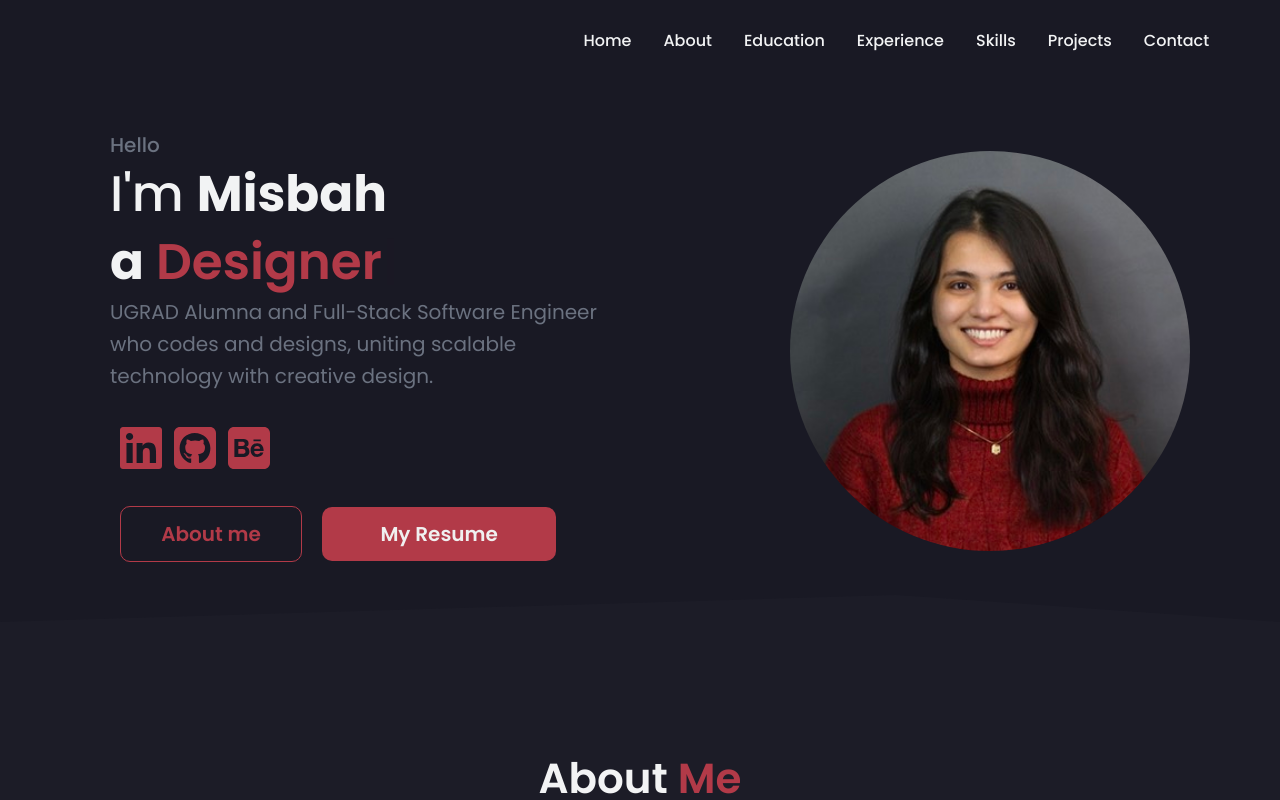
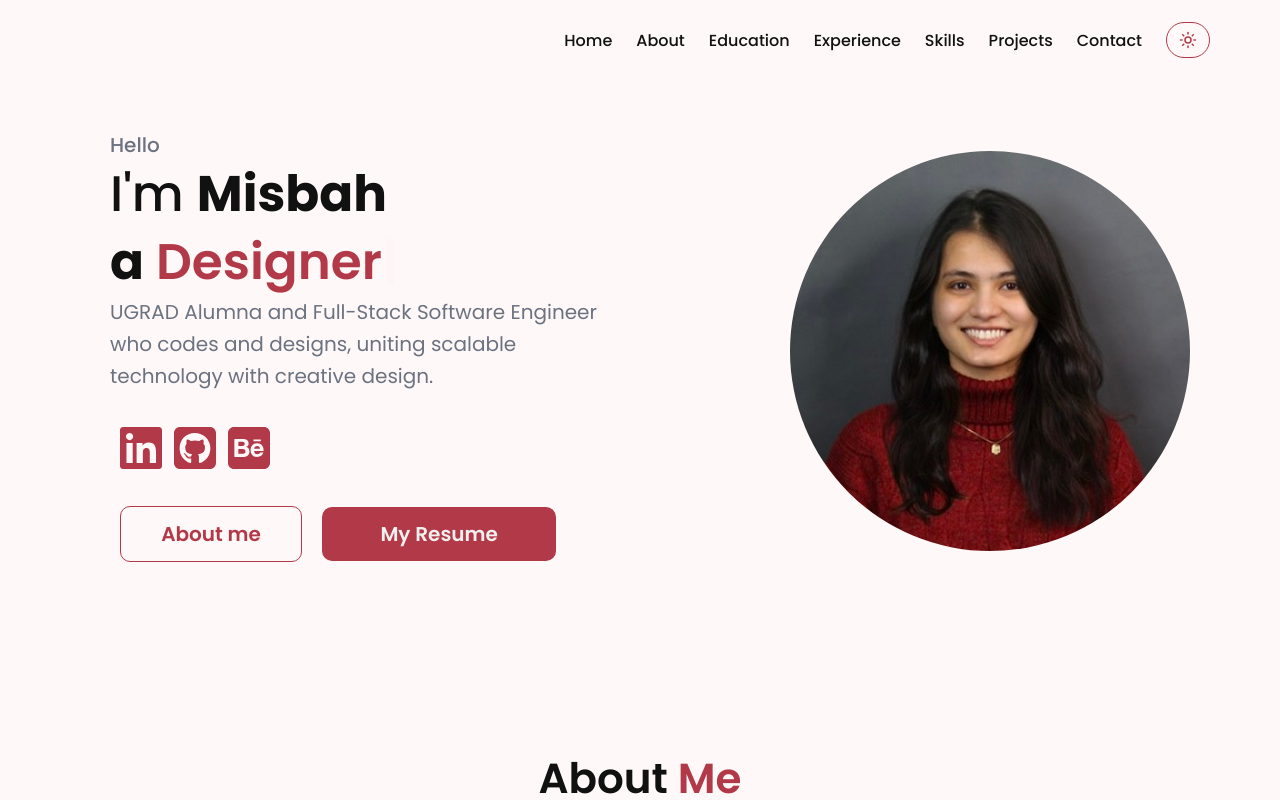
Before and after one commit to MisbahQureshi/MyPortfolio, a React (Create React App) app: page / in a window 1280 px wide. Shown: the top 800 px of the page. Built offline with nearby package versions, Linux system fonts and the light colour scheme.

Commit message:
theme toggle light to dark

```diff
--- a/src/App.js
+++ b/src/App.js
@@ -1,3 +1,4 @@
+// App.js
 import "./App.css";
 import styled, { ThemeProvider } from "styled-components";
 import { useState, useEffect } from "react";
@@ -23,12 +24,12 @@ const Body = styled.div`
 const Wrapper = styled.div`
   background: linear-gradient(
       38.73deg,
-      rgba(178, 58, 72, 0.15) 0%,    /* soft crimson red */
+      rgba(178, 58, 72, 0.15) 0%,
       rgba(178, 58, 72, 0) 50%
     ),
     linear-gradient(
       141.27deg,
-      rgba(230, 180, 80, 0) 50%,     /* golden beige */
+      rgba(230, 180, 80, 0) 50%,
       rgba(230, 180, 80, 0.12) 100%
     );
   width: 100%;
@@ -36,13 +37,27 @@ const Wrapper = styled.div`
 `;
 
 function App() {
-  const [lightMode, setLightMode] = useState(true);
+  // initialize from localStorage or system preference
+  const getInitialMode = () => {
+    const saved = localStorage.getItem("theme");
+    if (saved === "light") return true;
+    if (saved === "dark") return false;
+    // fallback to system
+    return window.matchMedia &&
+      window.matchMedia("(prefers-color-scheme: light)").matches;
+  };
+
+  const [lightMode, setLightMode] = useState(getInitialMode);
   const [openModal, setOpenModal] = useState({ state: false, project: null });
-  console.log(openModal);
+
+  useEffect(() => {
+    localStorage.setItem("theme", lightMode ? "light" : "dark");
+  }, [lightMode]);
+
   return (
-    <ThemeProvider theme={lightMode ? darkTheme : darkTheme}>
+    <ThemeProvider theme={lightMode ? lightTheme : darkTheme}>
       <Router>
-        <Navbar />
+        <Navbar lightMode={lightMode} onToggle={() => setLightMode(m => !m)} />
         <Body>
           <Hero />
           <Wrapper>
@@ -53,7 +68,6 @@ function App() {
           <Wrapper>
             <Skills />
             <Projects openModal={openModal} setOpenModal={setOpenModal} />
-
             {openModal.state && (
               <ProjectDetails
                 openModal={openModal}
@@ -62,7 +76,7 @@ function App() {
             )}
             <Contact />
           </Wrapper>
-          <Footer/>
+          <Footer />
         </Body>
       </Router>
     </ThemeProvider>
--- a/src/components/Navbar/NavbarStyledComponent.js
+++ b/src/components/Navbar/NavbarStyledComponent.js
@@ -1,6 +1,6 @@
-import { Link as LinkR } from 'react-router-dom';
-import styled from 'styled-components';
-//import _default from '../../themes/default';
+// components/Navbar/NavbarStyledComponent.js (your navbarstyle.js)
+import { Link as LinkR } from "react-router-dom";
+import styled from "styled-components";
 
 export const Nav = styled.div`
   background-color: ${({ theme }) => theme.navColor};
@@ -13,9 +13,10 @@ export const Nav = styled.div`
   top: 0;
   z-index: 10;
   @media (max-width: 960px) {
-        trastion: 0.8s all ease;
+    transition: 0.8s all ease; /* fixed typo: transition */
   }
 `;
+
 export const NavbarContainer = styled.div`
   display: flex;
   justify-content: space-between;
@@ -38,17 +39,19 @@ export const NavLogo = styled(LinkR)`
     padding: 0 0px;
   }
 `;
+
 export const Span = styled.div`
   padding: 0 4px;
   font-weight: bold;
   font-size: 18px;
 `;
+
 export const NavItems = styled.ul`
   width: 100%;
   display: flex;
   align-items: center;
-    justify-content:center;
-    gap: 32px;
+  justify-content: center;
+  gap: 24px;
   padding: 0 6px;
   list-style: none;
 
@@ -66,13 +69,10 @@ export const NavLink = styled.a`
   :hover {
     color: ${({ theme }) => theme.primary};
   }
-
   &.active {
     border-bottom: 2px solid ${({ theme }) => theme.primary};
   }
 `;
-
-
 
 export const MobileIcon = styled.div`
   display: none;
@@ -86,7 +86,7 @@ export const MobileIcon = styled.div`
     cursor: pointer;
     color: ${({ theme }) => theme.text_primary};
   }
-`
+`;
 
 export const MobileMenu = styled.div`
   display: flex;
@@ -98,28 +98,16 @@ export const MobileMenu = styled.div`
   right: 0;
   width: 100%;
   padding: 12px 40px 24px 40px;
-    background: ${({ theme }) => theme.card+99};
+  background: ${({ theme }) => theme.card + "99"};
   transition: all 0.6s ease-in-out;
-    transform: ${({ isOpen }) => (isOpen ? 'translateY(0)' : 'translateY(-100%)')};
+  transform: ${({ isOpen }) => (isOpen ? "translateY(0)" : "translateY(-100%)")};
   border-radius: 0 0 20px 20px;
   box-shadow: 0 0 10px 0 rgba(0, 0, 0, 0.2);
-    opacity: ${({ isOpen }) => (isOpen ? '100%' : '0')};
-    z-index: ${({ isOpen }) => (isOpen ? '1000' : '-1000')};
+  opacity: ${({ isOpen }) => (isOpen ? "100%" : "0")};
+  z-index: ${({ isOpen }) => (isOpen ? "1000" : "-1000")};
+`;
 
-`
-
-export const MobileMenuItems = styled.ul`
-  display: flex;
-  flex-direction: column;
-  align-items: center;
-  justify-content: center;
-  gap: 32px;
-  list-style: none;
-  width: 100%;
-  height: 100%;
-`
-
-export const MobileMenuLink = styled(LinkR)`
+export const MobileLink = styled.a`
   color: ${({ theme }) => theme.text_primary};
   font-weight: 500;
   cursor: pointer;
@@ -128,56 +116,35 @@ export const MobileMenuLink = styled(LinkR)`
   :hover {
     color: ${({ theme }) => theme.primary};
   }
-
   &.active {
     border-bottom: 2px solid ${({ theme }) => theme.primary};
   }
 `;
 
-export const MobileMenuButton = styled.a`
-  border: 1.8px solid ${({ theme }) => theme.primary};
+/* simple pill toggle button */
+export const ToggleButton = styled.button`
+  display: inline-flex;
+  align-items: center;
   justify-content: center;
-  display: flex;
-  align-items: center;
-  height: 70%;
-  border-radius: 20px;
-  color: ${({ theme }) => theme.primary};
+  gap: 6px;
+  padding: 8px 12px;
+  border-radius: 999px;
+  border: 1px solid ${({ theme }) => theme.primary};
+  background: ${({ $active, theme }) => ($active ? theme.primary : "transparent")};
+  color: ${({ $active, theme }) => ($active ? theme.white : theme.primary)};
   cursor: pointer;
-  padding: 0 20px;
-  font-weight: 500;
-  text-decoration: none;
-  font-size: 16px;
-  transition: all 0.6s ease-in-out;
+  transition: background 0.2s ease, color 0.2s ease, transform 0.1s ease;
+  font-weight: 600;
+  font-size: 0.9rem;
+  line-height: 1;
 
-  :hover {
-    background: ${({ theme }) => theme.primary};
-    color: ${({ theme }) => theme.white};
+  &:hover {
+    transform: translateY(-1px);
+    background: ${({ $active, theme }) => ($active ? theme.primary : theme.primary + "22")};
+  }
+
+  &:focus-visible {
+    outline: 2px solid ${({ theme }) => theme.primary};
+    outline-offset: 2px;
   }
 `;
-
-export  const MobileLink = styled.a`
-  color: ${({ theme }) => theme.text_primary};
-  font-weight: 500;
-  cursor: pointer;
-  transition: all 0.2s ease-in-out;
-  text-decoration: none;
-  :hover {
-    color: ${({ theme }) => theme.primary};
-  }
-
-  &.active {
-    border-bottom: 2px solid ${({ theme }) => theme.primary};
-  }
-`;
-
-export const MobileNavLogo = styled(LinkR)`
-  width: 80%;
-  padding: 0 6px;
-  display: flex;
-  justify-content: start;
-  align-items: center;
-  text-decoration: none;
-  @media (max-width: 640px) {
-    padding: 0 0px;
-  }
-`;
--- a/src/components/Navbar/index.js
+++ b/src/components/Navbar/index.js
@@ -1,66 +1,75 @@
-import React from 'react'
-import { Nav, NavLink, NavbarContainer, Span, NavLogo, NavItems, MobileIcon, MobileMenu, MobileLink } from './NavbarStyledComponent'
-import { DiCssdeck } from 'react-icons/di';
-import { FaBars } from 'react-icons/fa';
-import { Bio } from '../../data/constants';
-import { Close, CloseRounded } from '@mui/icons-material';
-import { useTheme } from 'styled-components';
+// components/Navbar/index.js (your navbar.js)
+import React from "react";
+import {
+  Nav, NavLink, NavbarContainer, Span, NavLogo, NavItems,
+  MobileIcon, MobileMenu, MobileLink, ToggleButton
+} from "./NavbarStyledComponent";
+import { FaBars } from "react-icons/fa";
+import { LuSun, LuMoon } from "react-icons/lu";
 
-const Navbar = () => {
+const Navbar = ({ lightMode, onToggle }) => {
   const [isOpen, setIsOpen] = React.useState(false);
-  const theme = useTheme()
+
   return (
     <Nav>
       <NavbarContainer>
-        <NavLogo to='/'>
+        <NavLogo to="/">{/* logo/brand here if you want */}</NavLogo>
 
-        </NavLogo>
         <MobileIcon>
-          <FaBars onClick={() => {
-            setIsOpen(!isOpen)
-          }} />
+          <FaBars onClick={() => setIsOpen(o => !o)} />
         </MobileIcon>
+
         <NavItems>
           <NavLink href="#home">Home</NavLink>
           <NavLink href="#about">About</NavLink>
-          <NavLink href='#education'>Education</NavLink>
-          <NavLink href='#experience'>Experience</NavLink>
-          <NavLink href='#skills'>Skills</NavLink>
-          <NavLink href='#projects'>Projects</NavLink>
-          <NavLink href='#contact'>Contact</NavLink>
+          <NavLink href="#education">Education</NavLink>
+          <NavLink href="#experience">Experience</NavLink>
+          <NavLink href="#skills">Skills</NavLink>
+          <NavLink href="#projects">Projects</NavLink>
+          <NavLink href="#contact">Contact</NavLink>
 
+          {/* theme toggle */}
+          <ToggleButton
+            type="button"
+            aria-label={lightMode ? "Switch to dark theme" : "Switch to light theme"}
+            onClick={onToggle}
+            $active={!lightMode}
+            title={lightMode ? "Light" : "Dark"}
+          >
+            {lightMode ? <LuSun size={18} /> : <LuMoon size={18} />}
+          </ToggleButton>
         </NavItems>
 
-        {
-          isOpen &&
+        {isOpen && (
           <MobileMenu isOpen={isOpen}>
-             <MobileLink href="#home" onClick={() => {
-              setIsOpen(!isOpen)
-            }}>Home</MobileLink>
-            <MobileLink href="#about" onClick={() => {
-              setIsOpen(!isOpen)
-            }}>About</MobileLink>
-             <MobileLink href='#education' onClick={() => {
-              setIsOpen(!isOpen)
-            }}>Education</MobileLink>
-             <MobileLink href='#experience' onClick={() => {
-              setIsOpen(!isOpen)
-            }}>Experience</MobileLink>
-            <MobileLink href='#skills' onClick={() => {
-              setIsOpen(!isOpen)
-            }}>Skills</MobileLink>
-            <MobileLink href='#projects' onClick={() => {
-              setIsOpen(!isOpen)
-            }}>Projects</MobileLink>
-             <MobileLink href='#contact' onClick={() => {
-              setIsOpen(!isOpen)
-            }}>Contact</MobileLink>
+            <MobileLink href="#home" onClick={() => setIsOpen(false)}>Home</MobileLink>
+            <MobileLink href="#about" onClick={() => setIsOpen(false)}>About</MobileLink>
+            <MobileLink href="#education" onClick={() => setIsOpen(false)}>Education</MobileLink>
+            <MobileLink href="#experience" onClick={() => setIsOpen(false)}>Experience</MobileLink>
+            <MobileLink href="#skills" onClick={() => setIsOpen(false)}>Skills</MobileLink>
+            <MobileLink href="#projects" onClick={() => setIsOpen(false)}>Projects</MobileLink>
+            <MobileLink href="#contact" onClick={() => setIsOpen(false)}>Contact</MobileLink>
 
+            {/* mobile theme toggle */}
+            <ToggleButton
+              type="button"
+              aria-label={lightMode ? "Switch to dark theme" : "Switch to light theme"}
+              onClick={() => {
+                onToggle();
+                setIsOpen(false);
+              }}
+              $active={!lightMode}
+              style={{ alignSelf: "flex-start", marginTop: 8 }}
+              title={lightMode ? "Light" : "Dark"}
+            >
+              {lightMode ? <LuSun size={18} /> : <LuMoon size={18} />}
+              <Span style={{ marginLeft: 8 }}>{lightMode ? "Light" : "Dark"}</Span>
+            </ToggleButton>
           </MobileMenu>
-        }
+        )}
       </NavbarContainer>
     </Nav>
-  )
-}
+  );
+};
 
-export default Navbar
+export default Navbar;
```
Lines whose indentation alone changed are shown as unchanged.
